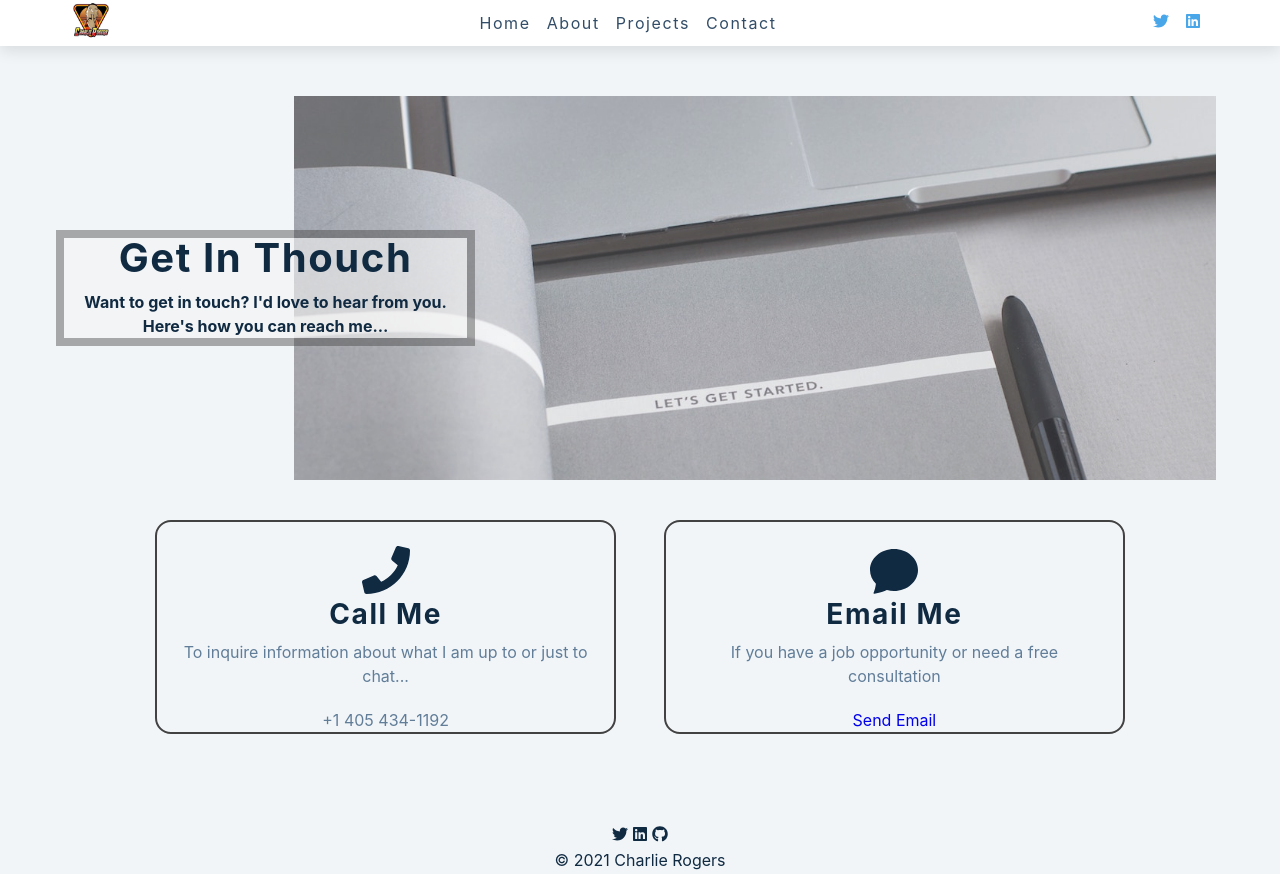
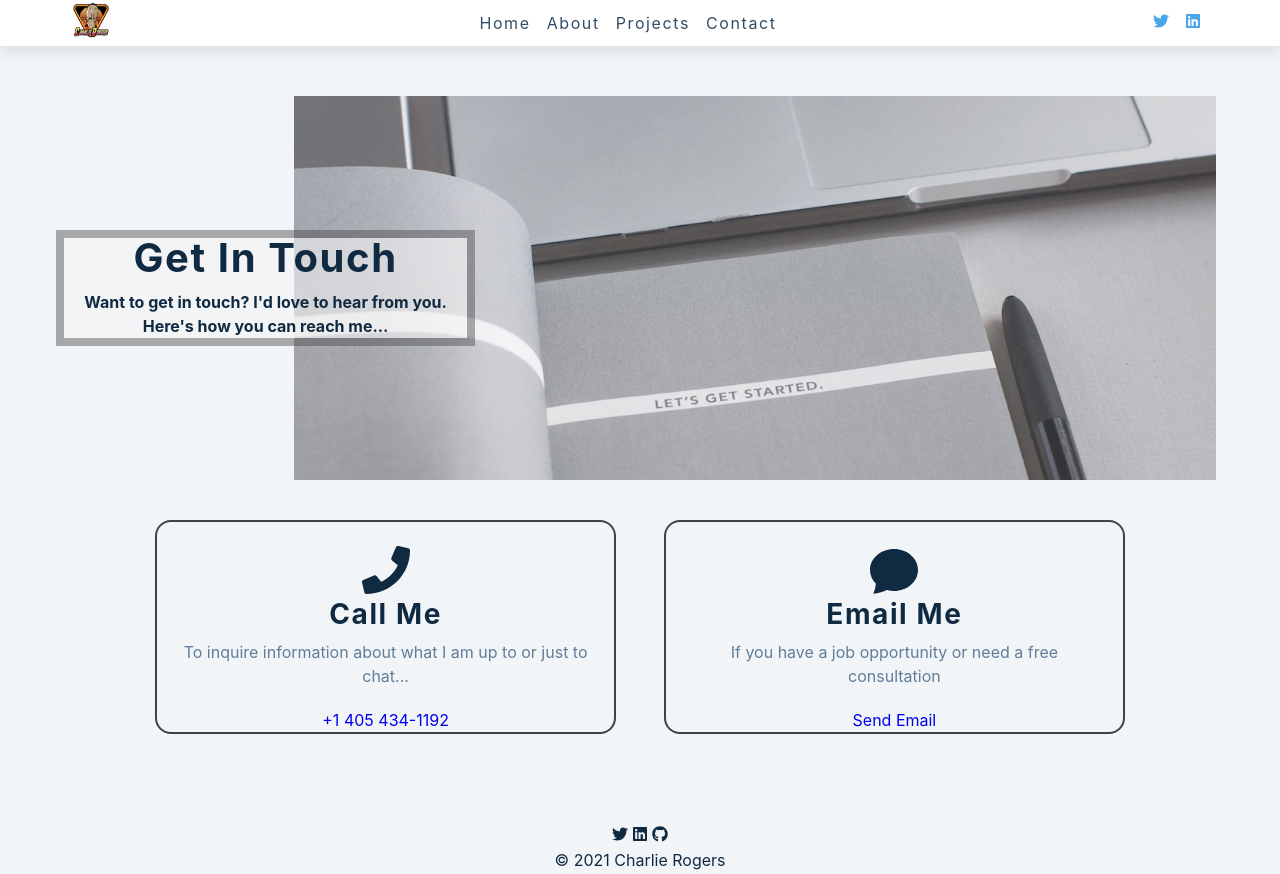
Before and after one commit to MisterC-Rogers/mister-rogers-portfolio, a React (Create React App) app: page /contact in a window 1280 px wide. Built offline with nearby package versions, Linux system fonts and the light colour scheme.

Commit message:
aria tags

```diff
--- a/src/Components/Contact/index.js
+++ b/src/Components/Contact/index.js
@@ -9,7 +9,7 @@ const index = () => {
     <div className={Styles.container}>
       <div className={Styles.header}>
         <div className={Styles.headerText}>
-          <h2>Get In Thouch</h2>
+          <h2>Get In Touch</h2>
           <h5>
             Want to get in touch? I'd love to hear from you. Here's how you can
             reach me...
@@ -22,7 +22,9 @@ const index = () => {
           <FaPhone className={Styles.icon} />
           <h3> Call Me </h3>
           <p>To inquire information about what I am up to or just to chat...</p>
-          <p className={Styles.last}>+1 405 434-1192</p>
+          <a href="tel:14054341192" className={Styles.last}>
+            +1 405 434-1192
+          </a>
         </div>
         <div className={Styles.card}>
           <BsFillChatFill className={Styles.icon} />
--- a/src/Components/Footer/index.js
+++ b/src/Components/Footer/index.js
@@ -4,7 +4,7 @@ import { FaGithub, FaLinkedin, FaTwitter } from "react-icons/fa";
 
 function Footer() {
   return (
-    <div className={Styles.FooterComponent}>
+    <footer className={Styles.FooterComponent}>
       <div className={Styles.social}>
         <a
           href="https://twitter.com/MisterCRogers"
@@ -29,7 +29,7 @@ function Footer() {
         </a>
       </div>
       <div className={Styles.copyright}>© 2021 Charlie Rogers</div>
-    </div>
+    </footer>
   );
 }
 
--- a/src/Components/Header/index.js
+++ b/src/Components/Header/index.js
@@ -5,7 +5,7 @@ import Styles from "./header.module.css";
 
 const index = () => {
   return (
-    <div className={Styles.container}>
+    <section className={Styles.container}>
       <div className={Styles.headerTextContainer}>
         <div className={Styles.headerText}>
           <h2>Charlie Rogers</h2>
@@ -29,7 +29,7 @@ const index = () => {
           className={Styles.image}
         />
       </div>
-    </div>
+    </section>
   );
 };
 
--- a/src/Components/Slider/index.js
+++ b/src/Components/Slider/index.js
@@ -4,11 +4,10 @@ import "react-responsive-carousel/lib/styles/carousel.min.css";
 import { Carousel } from "react-responsive-carousel";
 
 import Styles from "./slider.module.css";
-import { Link } from "react-router-dom";
 
 const Slider = () => {
   return (
-    <div className={Styles.container}>
+    <section className={Styles.container}>
       <h2>Featured Projects</h2>
       <p>Here is a collection of projects that I would like to highlight</p>
       <Carousel>
@@ -31,7 +30,7 @@ const Slider = () => {
           );
         })}
       </Carousel>
-    </div>
+    </section>
   );
 };
 
--- a/src/Components/TechSkills/index.js
+++ b/src/Components/TechSkills/index.js
@@ -4,7 +4,7 @@ import Styles from "./skills.module.css";
 
 const index = () => {
   return (
-    <div className={Styles.skillsSection}>
+    <section className={Styles.skillsSection}>
       <div className={Styles.container}>
         <div className={Styles.textContainer}>
           <h3>Technical Skills</h3>
@@ -24,7 +24,7 @@ const index = () => {
           ))}
         </div>
       </div>
-    </div>
+    </section>
   );
 };
 
--- a/src/Pages/Homepage.js
+++ b/src/Pages/Homepage.js
@@ -6,11 +6,11 @@ import TechSkills from "../Components/TechSkills";
 const Homepage = () => {
   return (
     <>
-      <div className="homeContainer">
+      <main className="homeContainer">
         <Header />
         <TechSkills />
         <Slider />
-      </div>
+      </main>
       <style jsx>{`
         .homeContainer {
           margin-top: 4rem;
```
